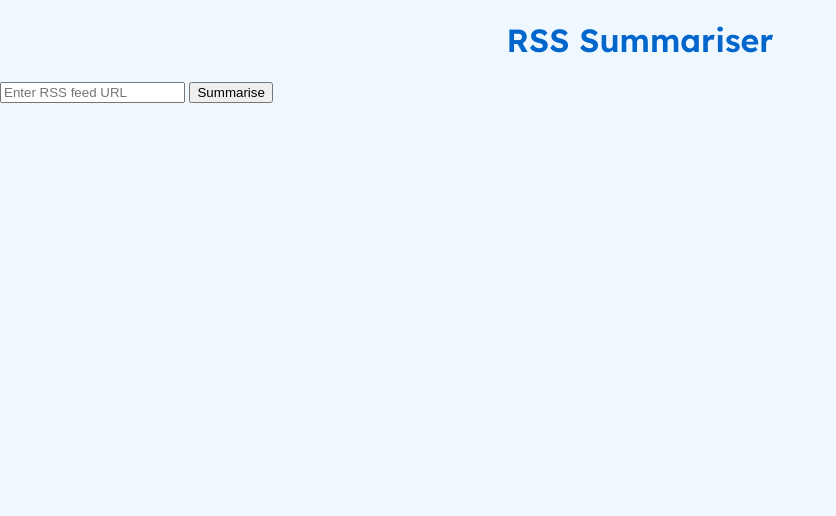
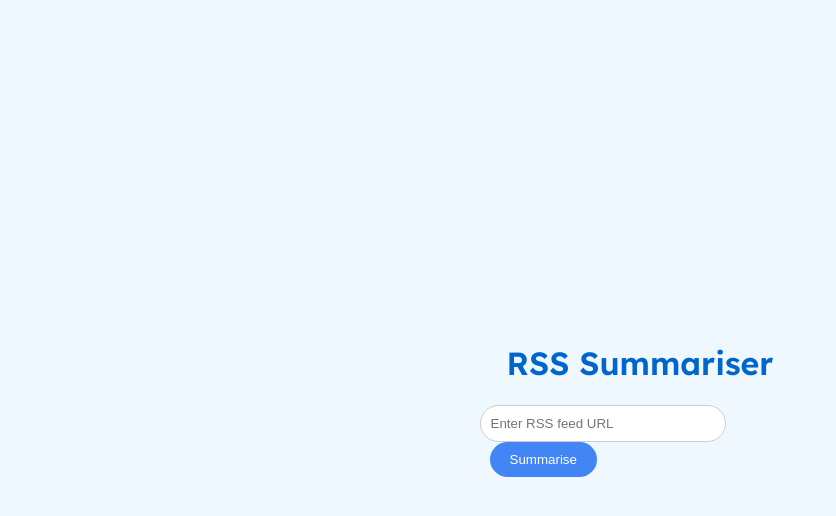
Before and after one commit to SahasTechnologies/RSS-Summariser, a plain HTML site: page index.html in a window 1280 px wide. Shown: the whole page, without its empty margins (0-836 px from the left). Drawn offline with Linux system fonts and the light colour scheme.

Commit message:
improved styling of the rss

```diff
--- a/styles.css
+++ b/styles.css
@@ -1,9 +1,13 @@
-/* my lovely css*/
+/* my lovely css */
 body {
+    margin: 0;
+    height: 100vh; /* the full height */
+    display: flex;                /* <-- semicolon added */
+    justify-content: center;      /* horizontal center */
+    align-items: center;          /* vertical center */
     background-color: #f0f8ff;
     font-family: 'Lexend', sans-serif;
     color: #333333;
-    margin: 0;
     padding: 0;
 }
 
@@ -18,14 +22,30 @@ h2 {
     margin-top: 15px;
 }
 
-
 h3 {
     color: #003366;
     margin-top: 10px;
 }
 
-
 p {
     line-height: 1.6;
     margin: 10px 20px;
 }
+
+input[type="text"] {
+    padding: 10px;
+    width: 70%;
+    border: 1px solid #cccccc;    /* <-- semicolon added */
+    border-radius: 24px;
+    outline: none;
+}
+
+button {
+    padding: 10px 20px;
+    margin-left: 10px;
+    border: none;
+    border-radius: 24px;
+    background: #4285f4;
+    color: white;
+    cursor: pointer;
+}
```
